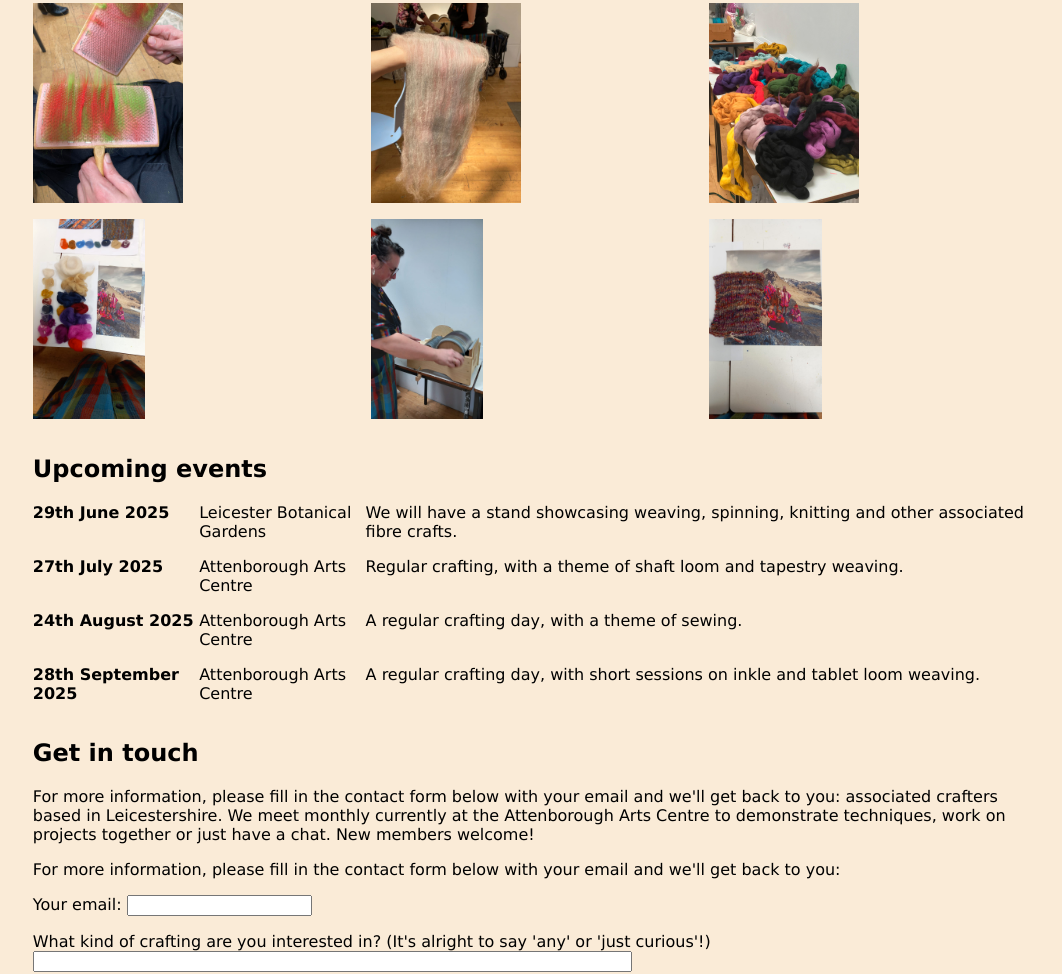
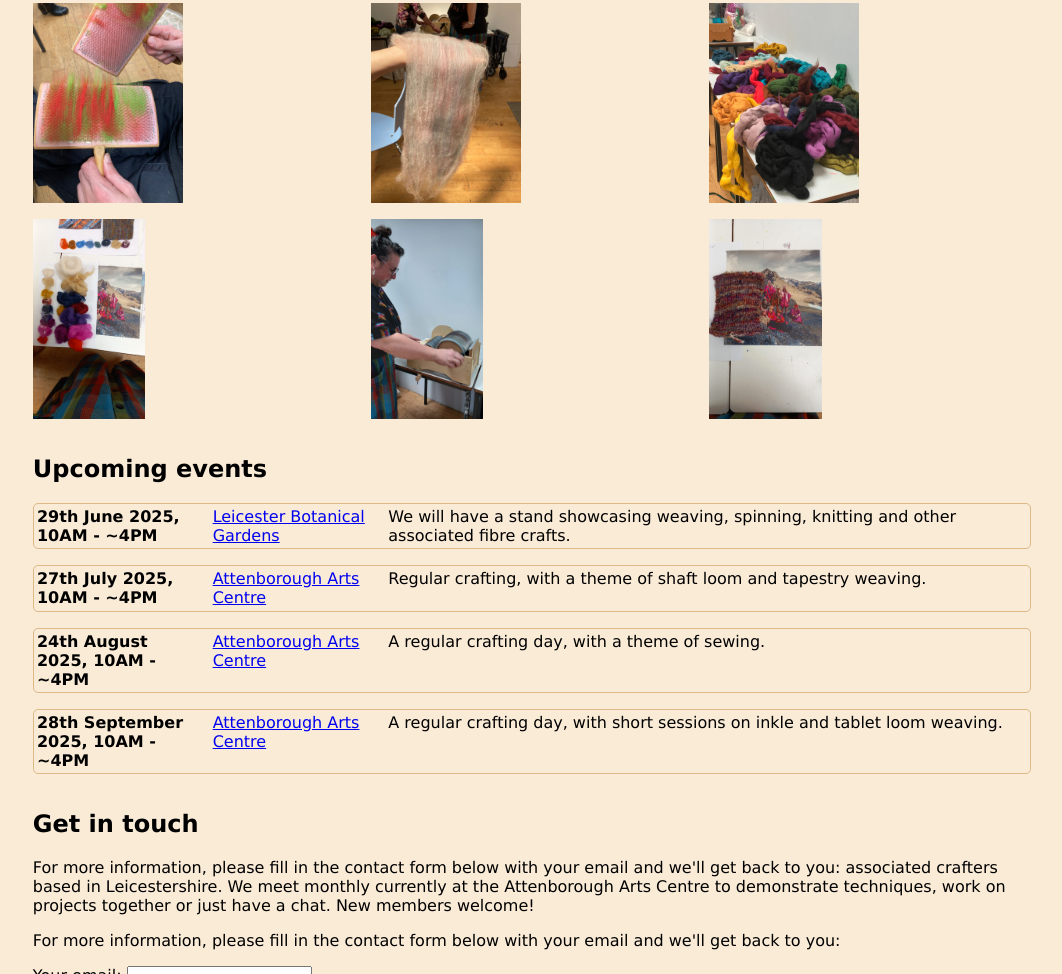
Before and after one commit to fossefibre/fossefibre.github.io, a plain HTML site: page index.html in a window 1280 px wide. Shown: the part 367-1341 px from the top of the page, without its empty margins (108-1170 px from the left). Drawn offline with Linux system fonts and the light colour scheme.

Commit message:
Timings and borders for calendar

```diff
--- a/index.html
+++ b/index.html
@@ -27,30 +27,30 @@
       <h2>Upcoming events</h2>
       <div class="calendar">
         <div class="event">
-          <div class="date">29th June 2025</div>
-          <div class="location">Leicester Botanical Gardens</div>
+          <div class="date">29th June 2025, 10AM - ~4PM</div>
+          <div class="location"><a href="https://le.ac.uk/botanic-garden/visitor-information">Leicester Botanical Gardens</a></div>
           <div class="description">
             We will have a stand showcasing weaving, spinning, knitting and
             other associated fibre crafts.
           </div>
         </div>
         <div class="event">
-          <div class="date">27th July 2025</div>
-          <div class="location">Attenborough Arts Centre</div>
+          <div class="date">27th July 2025, 10AM - ~4PM</div>
+          <div class="location"><a href="https://attenborougharts.com/visit/">Attenborough Arts Centre</a></div>
           <div class="description">
             Regular crafting, with a theme of shaft loom and tapestry weaving.
           </div>
         </div>
         <div class="event">
-          <div class="date">24th August 2025</div>
-          <div class="location">Attenborough Arts Centre</div>
+          <div class="date">24th August 2025, 10AM - ~4PM</div>
+          <div class="location"><a href="https://attenborougharts.com/visit/">Attenborough Arts Centre</a></div>
           <div class="description">
             A regular crafting day, with a theme of sewing.
           </div>
         </div>
         <div class="event">
-          <div class="date">28th September 2025</div>
-          <div class="location">Attenborough Arts Centre</div>
+          <div class="date">28th September 2025, 10AM - ~4PM</div>
+          <div class="location"><a href="https://attenborougharts.com/visit/">Attenborough Arts Centre</a></div>
           <div class="description">
             A regular crafting day, with short sessions on inkle and tablet loom
             weaving.
--- a/style.css
+++ b/style.css
@@ -51,6 +51,10 @@ h1 {
 .calendar .event {
   display: grid;
   grid-template-columns: 1fr 1fr 4fr;
+  gap: 1rem;
+  padding: 0.2rem;
+  border: 1px solid burlywood;
+  border-radius: 5px;
 }
 
 .calendar .event .date {
```
